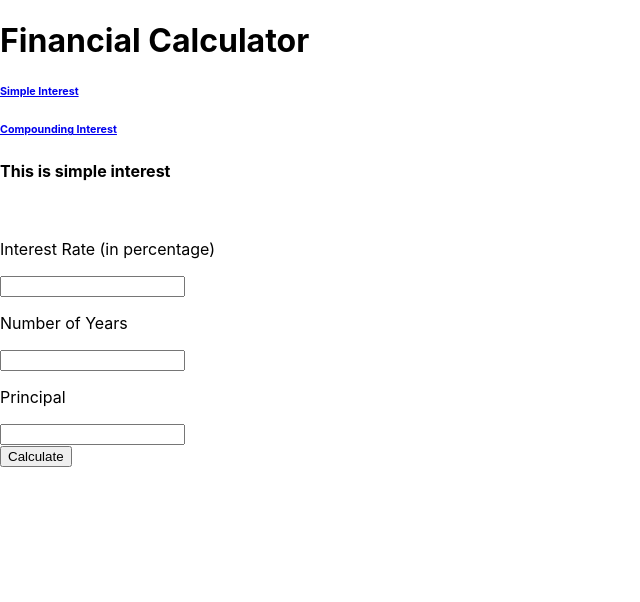
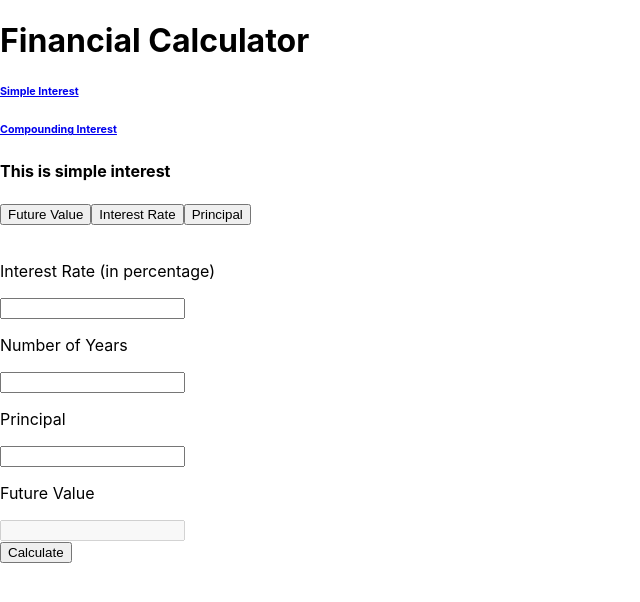
Before and after one commit to eddie-an/Financial-Calculator, a React (Create React App) app: page /simple-interest in a window 1280 px wide. Shown: the top 602 px of the page, without its empty margins (0-640 px from the left). Built offline with nearby package versions, Linux system fonts and the light colour scheme.

Commit message:
simple interest calculator nearly finished

```diff
--- a/src/components/SimpleInterest.js
+++ b/src/components/SimpleInterest.js
@@ -4,6 +4,8 @@ function SimpleInterest() {
     const [ interestRate, setInterestRate ] = useState(0);
     const [ numberOfYears, setNumberOfYears ] = useState(0);
     const [ principal, setPrincipal ] = useState(0);
+    const [ futureValue, setFutureValue ] = useState(0);
+    const [ mode, setMode ] = useState("futureValue");
 
     const handleInterestRate = (event) => {
         setInterestRate(event.target.value);
@@ -17,30 +19,92 @@ function SimpleInterest() {
         setPrincipal(event.target.value);
     }
 
+    const handleFutureValue = (event) => {
+        setFutureValue(event.target.value);
+    }
+
     const handleSubmit = async (e) => {
         e.preventDefault();
-        const decimalInterestRate = interestRate / 100;
-        const multiplicationFactor = 1 + (numberOfYears * decimalInterestRate);
-        const futureValue = principal * multiplicationFactor;
-        console.log(futureValue);
+        calculation(mode);
     }
 
+    const calculation = (mode) => {
+        if (mode === "futureValue") {
+            const decimalInterestRate = interestRate / 100;
+            const multiplicationFactor = 1 + (numberOfYears * decimalInterestRate);
+            const answer = principal * multiplicationFactor;
+            console.log(answer);
+        }
+        else if (mode === "interestRate") {
+            const numerator = futureValue - principal;
+            const denominator = principal * numberOfYears;
+            const answer = (numerator / denominator ) * 100;
+            console.log(answer);
+        }
 
+        else if (mode === "principal") {
+            const decimalInterestRate = interestRate / 100;
+            const divisionFactor = 1 + (numberOfYears * decimalInterestRate);
+            const answer = futureValue / divisionFactor;
+            console.log(answer);
+        }
+    }
+
+    const switchMode = (selectedMode) => { // function that runs when switching modes
+        const allFields = document.getElementsByClassName("SimpleInterest-fields");
+        for (let i=0; i<4; i++)
+        {
+            allFields[i].removeAttribute("disabled"); // enable all fields initially
+            allFields[i].value = ""; // clear all field values
+        }
+
+        setInterestRate(0); // reset all state variables
+        setNumberOfYears(0);
+        setPrincipal(0);
+        setFutureValue(0);
+
+        let selectedId;
+        if (selectedMode === "futureValue") {
+            setMode("futureValue");
+            selectedId = "SimpleInterest-future-value-field";
+        }
+
+        else if (selectedMode === "interestRate") {
+            setMode("interestRate");
+            selectedId = "SimpleInterest-interest-rate-field";
+        }
+
+        else if (selectedMode === "principal") {
+            setMode("principal");
+            selectedId = "SimpleInterest-principal-field";
+        }
+
+
+
+        const fieldToRemove = document.getElementById(selectedId);
+        fieldToRemove.setAttribute("disabled", "disabled"); // disable certain fields
+    }
 
     return (
         <>
             <h4>This is simple interest</h4>
 
+            <button onClick={()=>switchMode("futureValue")}>Future Value</button>
+            <button onClick={()=>switchMode("interestRate")}>Interest Rate</button>
+            <button onClick={()=>switchMode("principal")}>Principal</button>
             <form onSubmit={ (e) => handleSubmit(e) }>
             <br/>
             <p>Interest Rate (in percentage)</p>
-            <input type="number" onChange={handleInterestRate} step="any" required/>
+            <input type="number" className="SimpleInterest-fields" id="SimpleInterest-interest-rate-field" onChange={handleInterestRate} step="any" required/>
 
             <p>Number of Years</p>
-            <input type="number" onChange={handleNumberOfYears} min='0' step="1" required/>
+            <input type="number" className="SimpleInterest-fields" id="SimpleInterest-number-of-years-field" onChange={handleNumberOfYears} min='0' step="1" required/>
 
             <p>Principal</p>
-            <input type="number" onChange={handlePrincipal} min='0' step="0.01" required/>
+            <input type="number" className="SimpleInterest-fields" id="SimpleInterest-principal-field" onChange={handlePrincipal} min='0' step="0.01" required/>
+
+            <p>Future Value</p>
+            <input type="number" className="SimpleInterest-fields" id="SimpleInterest-future-value-field" onChange={handleFutureValue} min='0' step="0.01" disabled required/>
 
             <div className='submit-button-container'>
                 <input type="submit" id='submit-button' value="Calculate" />
```
